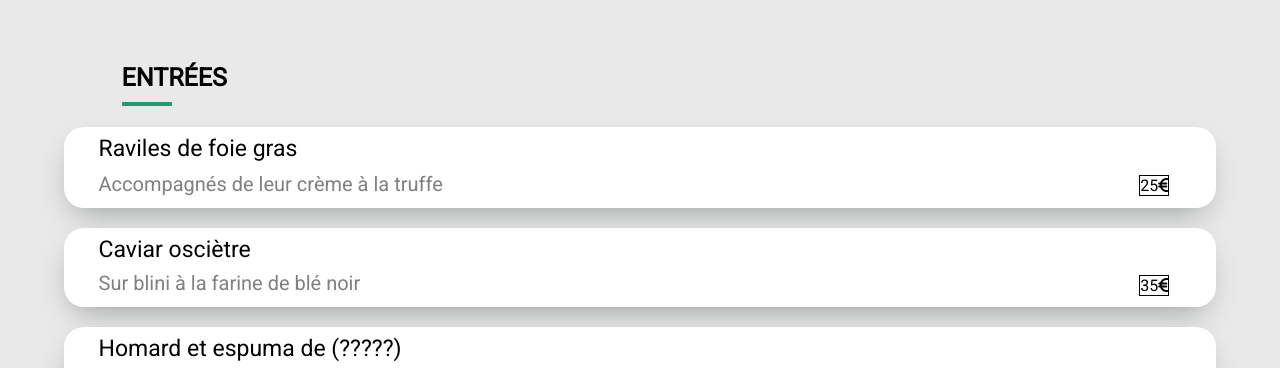
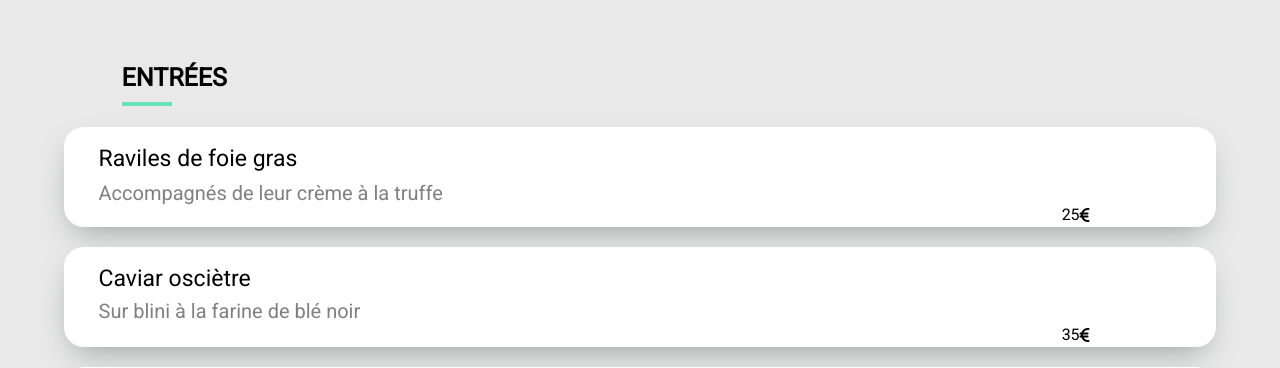
Before and after one commit to Clem-kage/projet-3-openclassrooms, a website: page code/la note.html in a window 1280 px wide. Shown: the part 408-776 px from the top of the page. Drawn offline with Linux system fonts and the light colour scheme; a web font is replaced by a local one.

Commit message:
fin-animation-prix

```diff
--- a/code/scss/style.scss
+++ b/code/scss/style.scss
@@ -197,6 +197,10 @@ ul li{
     align-items: center;
     margin: 4% auto;
     position: relative;
+    // text-overflow: ellipsis;
+    // overflow: hidden;
+    // white-space: nowrap;
+
  }
  .text{
 
@@ -205,6 +209,9 @@ ul li{
  }
  .text p{
    margin-top: 3%;
+   text-overflow: ellipsis;
+   overflow: hidden;
+   white-space: nowrap;
  }
 
 // .image{
@@ -375,7 +382,7 @@ footer .logo{
 
   .R-carte h2::after{
     display: block;
-    background-color: $couleurnotif;
+    background-color: rgb(105, 226, 190);
     content: "";
     margin-top: 1%;
     width: 50px;
@@ -393,7 +400,7 @@ footer .logo{
   }
   .plat{
     width: 100%;
-    height: auto;
+    height: 100px;
     // border: 1px solid;
     border-radius: 20px;
     margin-bottom: 20px;
@@ -403,21 +410,29 @@ footer .logo{
     position: relative;
     overflow: hidden;
 
+
   }
 .prix{
   // margin-top: 8%;
-  position: absolute;
+  // position: absolute;
   margin-right: 0%;
   // transform: translateY(50%);
-  right: 5%;
+  right: 2%;
   // width: 20%;
   // height: 120%;
-  top: 60%;
+  top: 0%;
   // width: auto;
-  border: solid 1px;
-  z-index: 50;
+  // border: solid 1px;
+  // z-index: 50;
+  padding: 10% 2%;
   transition: .8s;
-
+  background-color: white;
+  height: 100%;
+  width: 10%;
+  display: flex;
+  align-items: center;
+  margin-top: 7%;
+  // text-align: end;
 }
 .plat .contenu{
   margin: 0 auto;
@@ -426,11 +441,19 @@ footer .logo{
   // transform: translate(0%, 10%);
   // overflow: hidden;
   flex-wrap: wrap;
+  text-overflow: ellipsis;
+  flex-wrap: nowrap;
+  display: flex;
+
 }
 
 .plat em{
   font-size: 23px;
+  white-space: nowrap;
+  text-overflow: ellipsis;
+  flex-wrap: nowrap;
 
+  overflow: hidden;
 
 }
 .R-carte button{
@@ -458,7 +481,7 @@ $times: R-entree, R-plats, R-dessert;
 .#{$time} .plat:nth-child(#{$i}){
   // @include enchainement;
   animation: apparition #{('0.'+(5 + $i)+'s')} linear;
-  animation-delay: #{('0.'+(5 + $i)+'s')};
+  // animation-delay: #{('0.'+(5 + $i)+'s')};
 }
 }
 }
@@ -466,6 +489,7 @@ $times: R-entree, R-plats, R-dessert;
   from {
     opacity: 0;
     transform: translateY(20px);
+
   }
 
   95% {
@@ -474,10 +498,17 @@ $times: R-entree, R-plats, R-dessert;
   to{
     opacity: 1;
     transform: translateY(0px);
+
   }
 }
 .plat .text{
   transform: translateY(10%);
+
+  text-overflow: ellipsis;
+  white-space: nowrap;
+  display: flex;
+  flex-direction: column;
+  overflow: hidden;
 }
 
 
@@ -503,7 +534,8 @@ $times: R-entree, R-plats, R-dessert;
 
 
 .contenu:hover > .prix{
-  right: 25%;
+  margin-right:18%;
+
 }
 
 
@@ -511,7 +543,7 @@ $times: R-entree, R-plats, R-dessert;
   width: 20%;
   height: 500px;
   position: absolute;
-  background-color: red;
+  background-color: rgb(105, 226, 190);
   right: -23%;
   display: flex;
   justify-content: center;
```
Also changed, not shown: code/style/index.css.
